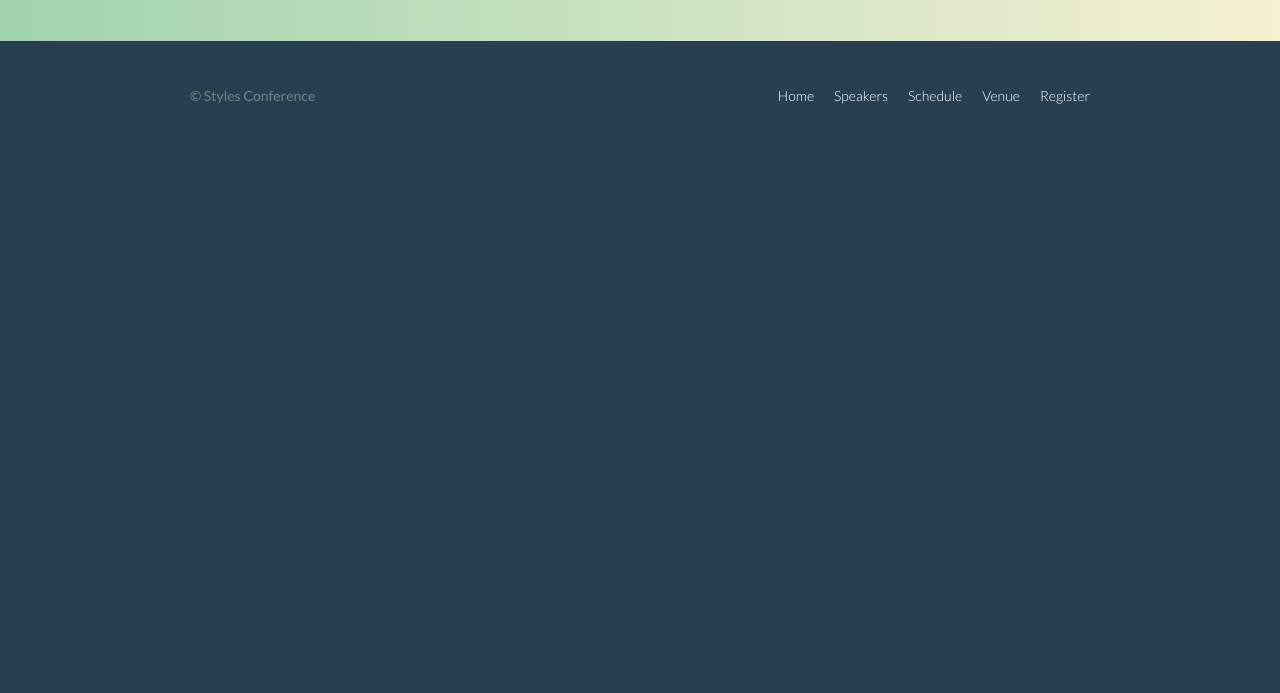
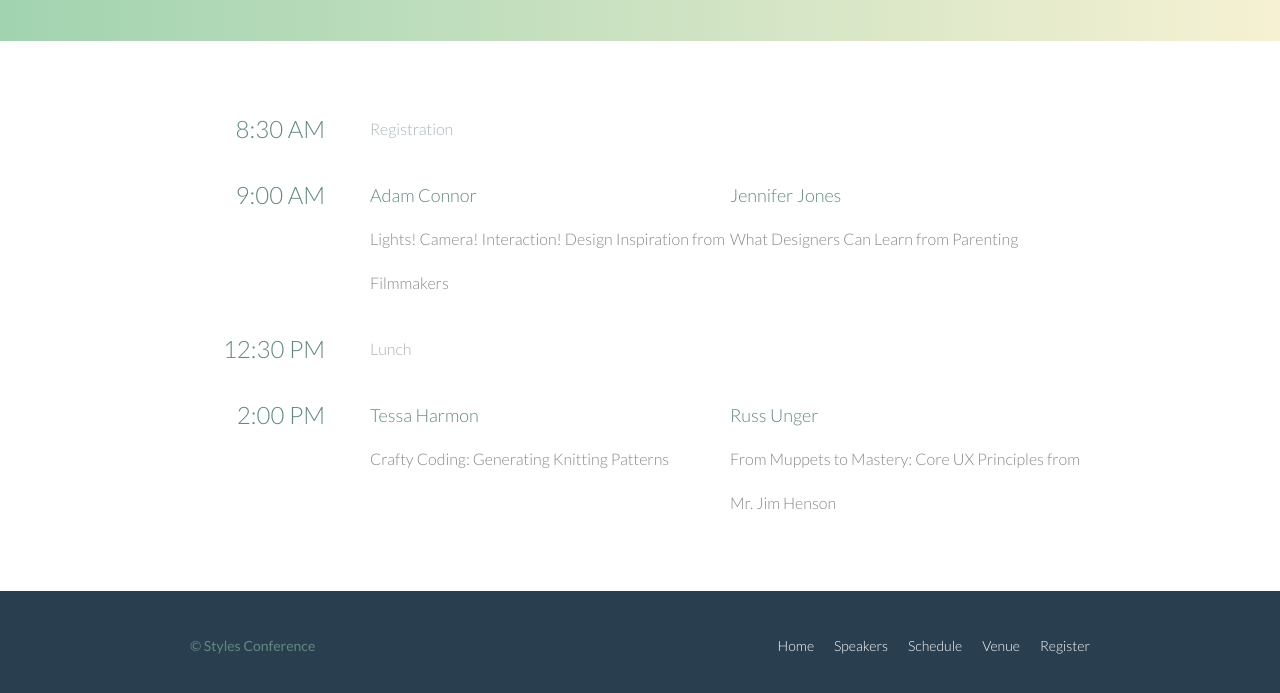
Before and after one commit to WinterTime0/styles-conference, a plain HTML site: page schedule.html in a window 1280 px wide. Shown: the part 355-1048 px from the top of the page. Before the commit the page ends 800 px from the top, so only its background shows below. Drawn offline with Linux system fonts and the light colour scheme.

Commit message:
final commit

```diff
--- a/assets/stylesheets/main.css
+++ b/assets/stylesheets/main.css
@@ -491,3 +491,67 @@ input {
   float: left;
   margin: 10px 0 0 20px;
 }
+
+/*
+  ========================================
+  Schedule
+  ========================================
+*/
+
+table {
+  margin-bottom: 44px;
+  width: 100%;
+}
+table:last-child {
+  margin-bottom: 0;
+}
+th,
+td {
+  padding-bottom: 22px;
+  vertical-align: top;
+}
+th {
+  padding-right: 45px;
+  text-align: right;
+  width: 20%;
+}
+td {
+  width: 40%;
+}
+thead {
+  line-height: 44px;
+}
+thead th {
+  color: #648880;
+  font-size: 24px;
+}
+tbody th {
+  color: #a9b2b9;
+  font-size: 14px;
+  font-weight: 400;
+  padding-top: 22px;
+  text-transform: uppercase;
+}
+tbody td {
+  border-top: 1px solid #dfe2e5;
+  padding-top: 21px;
+}
+tbody td:first-of-type {
+  padding-right: 15px;
+}
+tbody td:last-of-type {
+  padding-left: 15px;
+}
+tbody td:only-of-type {
+  padding-left: 0;
+  padding-right: 0;
+}
+table a {
+  color: #888;
+}
+table h4 {
+  margin-bottom: 0;
+}
+.schedule-offset {
+  color: #a9b2b9;
+}
--- a/schedule.html
+++ b/schedule.html
@@ -44,6 +44,68 @@
       </div>
     </section>
 
+    <section class="row">
+      <div class="container">
+
+      <table>
+        <thead>
+          <tr>
+            <th scope="row">
+              <time datetime="08:30:00">8:30 AM</time>
+            </th>
+            <td class="schedule-offset" colspan="2">
+              Registration
+            </td>
+          </tr>
+          <tr>
+            <th scope="row">
+              <time datetime="09:00:00">9:00 AM</time>
+            </th>
+            <td>
+              <a href="speakers.html#adam-connor">
+                <h4>Adam Connor</h4>
+                Lights! Camera! Interaction! Design Inspiration from Filmmakers
+              </a>
+            </td>
+            <td>
+              <a href="speakers.html#jennifer-jones">
+                <h4>Jennifer Jones</h4>
+                What Designers Can Learn from Parenting
+              </a>
+            </td>
+          </tr>
+          <tr>
+            <th scope="row">
+              <time datetime="12:30:00">12:30 PM</time>
+            </th>
+            <td class="schedule-offset" colspan="2">
+              Lunch
+            </td>
+          </tr>
+          <tr>
+            <th scope="row">
+              <time datetime="14:00">2:00 PM</time>
+            </th>
+            <td>
+              <a href="speakers.html#tessa-harmon">
+                <h4>Tessa Harmon</h4>
+                Crafty Coding: Generating Knitting Patterns
+              </a>
+            </td>
+            <td>
+              <a href="speakers.html#russ-unger">
+                <h4>Russ Unger</h4>
+                From Muppets to Mastery: Core UX Principles from Mr. Jim Henson
+              </a>
+            </td>
+          </tr>
+        </tbody>
+      </table>
+
+      </div>
+    </section>
+
+
     <!-- Footer -->
 
     <footer class="primary-footer container group">
```
